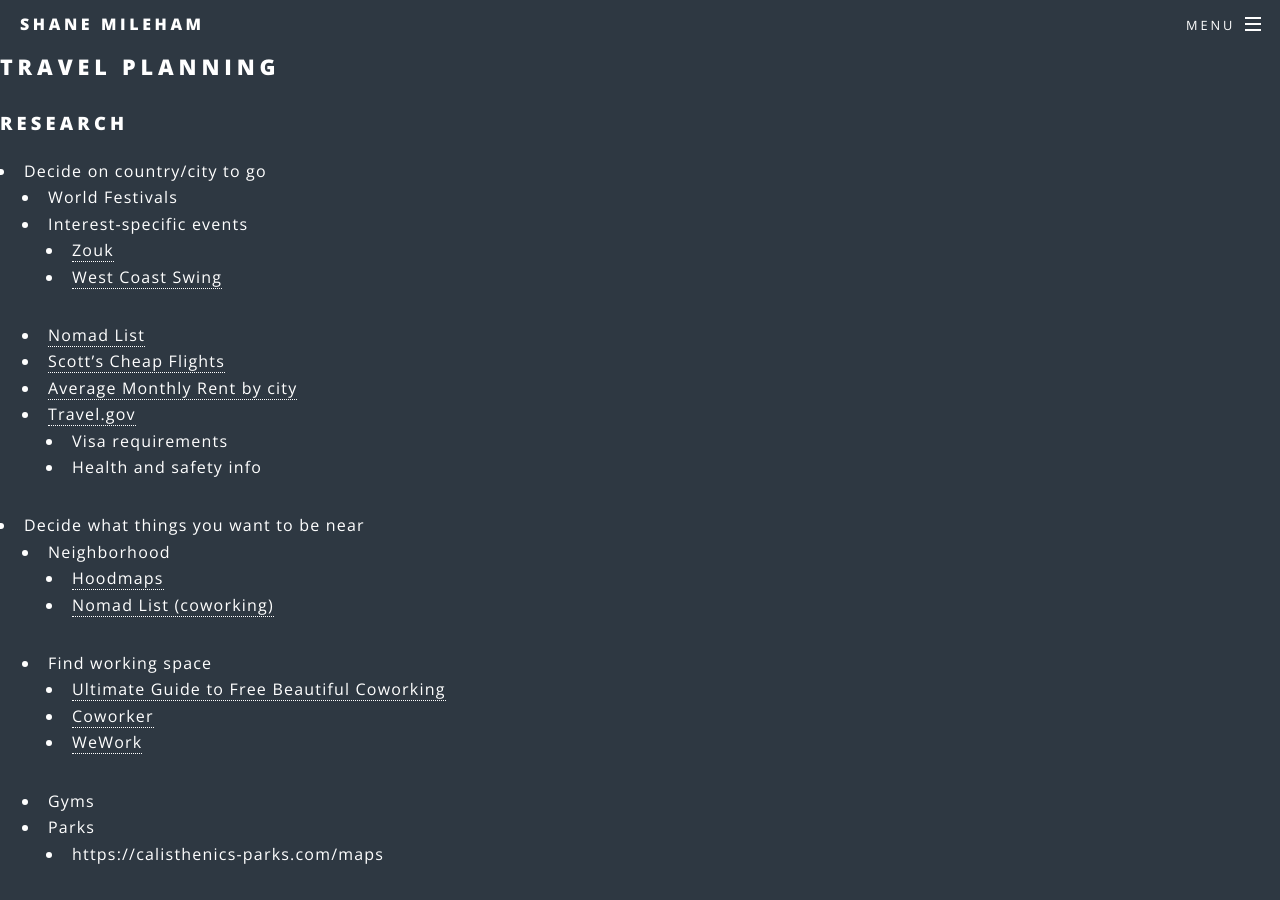
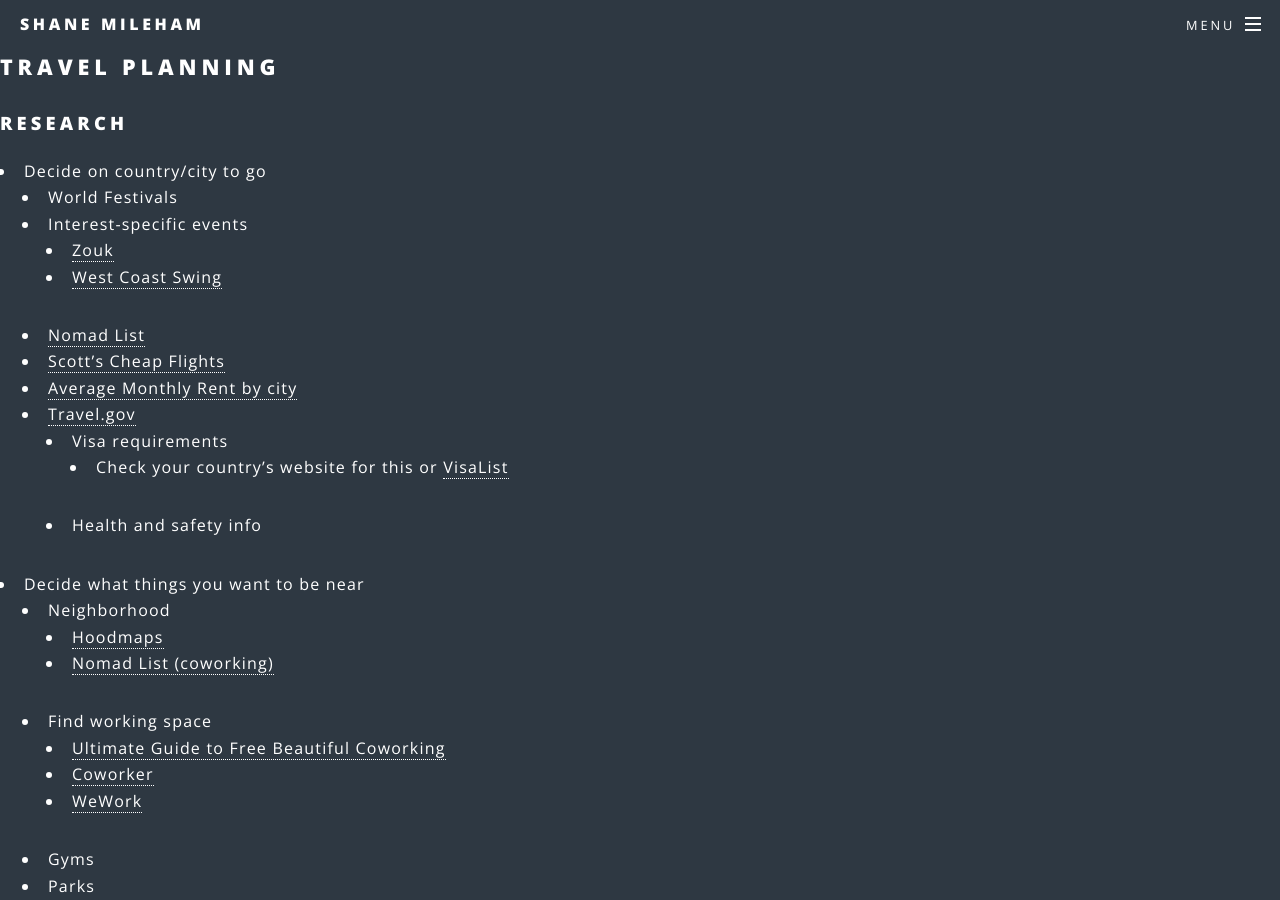
Before and after one commit to shanemileham/shanemileham.github.io, a Jekyll site: the page built from _kb/travel/planning.md, in a window 1280 px wide and 900 px high. Built offline with Jekyll 4.4.1, drawn with Linux system fonts in a browser that asks for light colours; comment, search, counter and statistics services are not loaded.

Commit message:
Travel planning += visalist

```diff
--- a/_kb/travel/planning.md
+++ b/_kb/travel/planning.md
@@ -14,6 +14,7 @@
   - [Average Monthly Rent by city](https://i.redd.it/39f2re4pyi711.png)
   - [Travel.gov](https://travel.state.gov)
     - Visa requirements
+      - Check your country's website for this or [VisaList](https://visalist.io/)
     - Health and safety info
 - Decide what things you want to be near
   - Neighborhood
```
